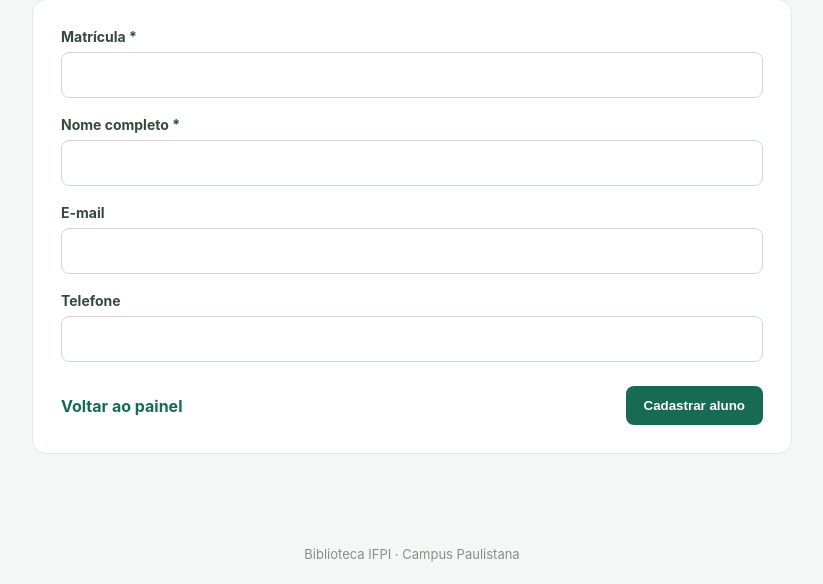
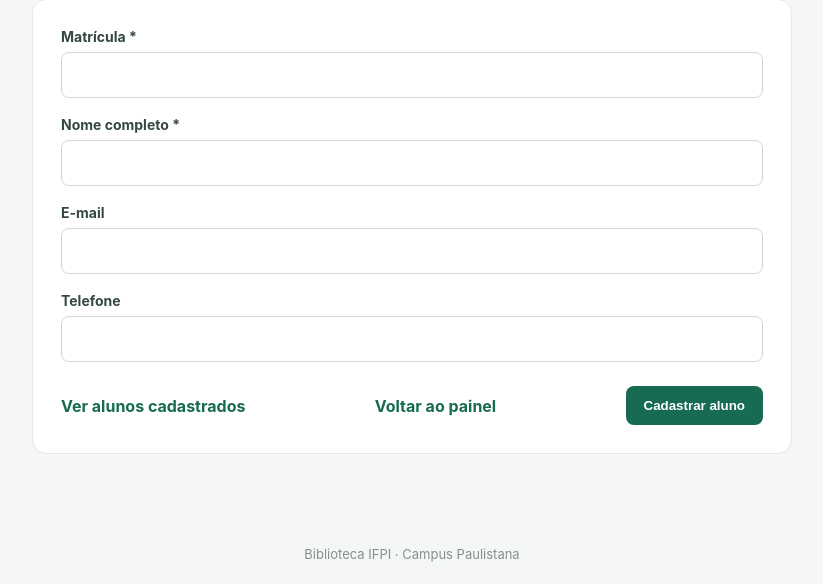
Before and after one commit to Diogohk/IFPI---BIBLIOTECA, a Flask app: page /alunos in a window 1280 px wide. Shown: the part 239-823 px from the top of the page, without its empty margins (228-1051 px from the left). Run offline with Flask 3, Linux system fonts and the light colour scheme; the visitor is signed in with stand-in values (Sample User, id 1).

Commit message:
Adicionar acesso à listagem na tela de alunos

```diff
--- a/BIBLIOTECA - PROJETO/app/templates/alunos.html
+++ b/BIBLIOTECA - PROJETO/app/templates/alunos.html
@@ -1,5 +1,5 @@
 {% extends "base.html" %}
 {% block title %}Cadastro de alunos | Biblioteca IFPI{% endblock %}
 {% block content %}
-<div class="form-page"><p class="eyebrow">CADASTROS • ALUNOS</p><h1>Cadastro de alunos</h1><p>Informe os dados do estudante.</p><form class="form-card" action="{{ url_for('alunos.cadastrar_aluno') }}" method="POST"><input type="hidden" name="csrf_token" value="{{ csrf_token() }}"><div class="form-group"><label for="matricula">Matrícula *</label><input id="matricula" name="matricula" required maxlength="20"></div><div class="form-group"><label for="nome">Nome completo *</label><input id="nome" name="nome" required maxlength="150"></div><div class="form-group"><label for="email">E-mail</label><input id="email" name="email" type="email" maxlength="254"></div><div class="form-group"><label for="telefone">Telefone</label><input id="telefone" name="telefone" maxlength="20"></div><div class="form-actions"><a href="{{ url_for('dashboard.inicio') }}">Voltar ao painel</a><button type="submit">Cadastrar aluno</button></div></form></div>
+<div class="form-page"><p class="eyebrow">CADASTROS • ALUNOS</p><h1>Cadastro de alunos</h1><p>Informe os dados do estudante.</p><form class="form-card" action="{{ url_for('alunos.cadastrar_aluno') }}" method="POST"><input type="hidden" name="csrf_token" value="{{ csrf_token() }}"><div class="form-group"><label for="matricula">Matrícula *</label><input id="matricula" name="matricula" required maxlength="20"></div><div class="form-group"><label for="nome">Nome completo *</label><input id="nome" name="nome" required maxlength="150"></div><div class="form-group"><label for="email">E-mail</label><input id="email" name="email" type="email" maxlength="254"></div><div class="form-group"><label for="telefone">Telefone</label><input id="telefone" name="telefone" maxlength="20"></div><div class="form-actions"><a href="{{ url_for('alunos.listar_alunos') }}">Ver alunos cadastrados</a><a href="{{ url_for('dashboard.inicio') }}">Voltar ao painel</a><button type="submit">Cadastrar aluno</button></div></form></div>
 {% endblock %}
```
